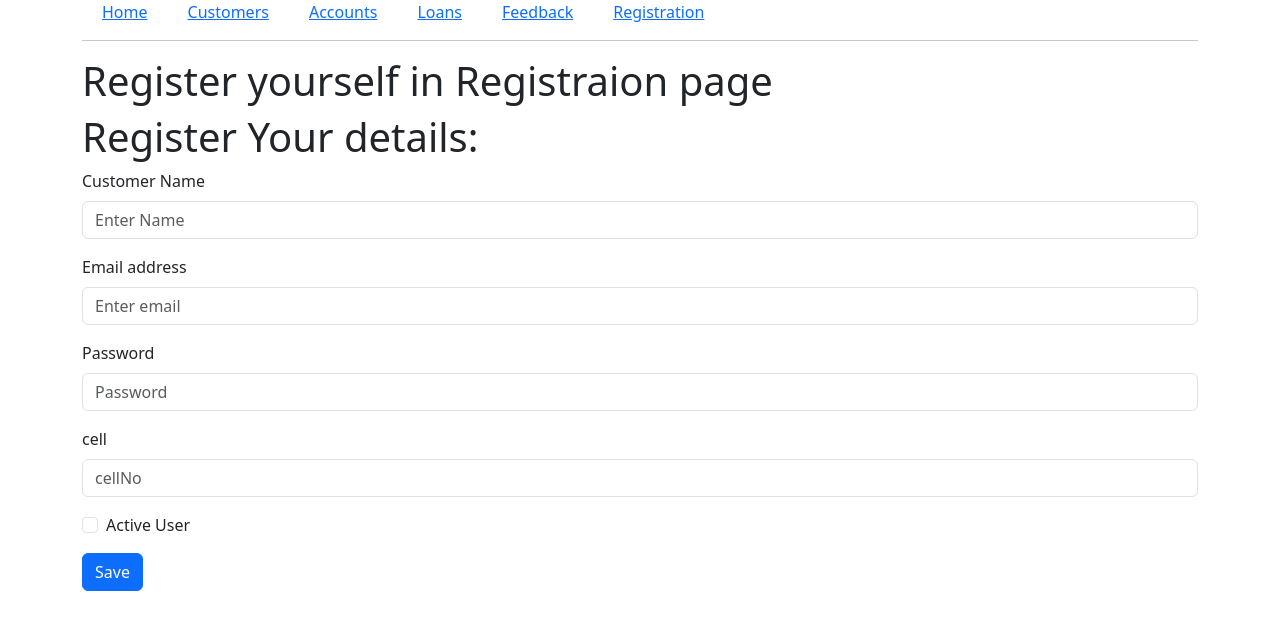
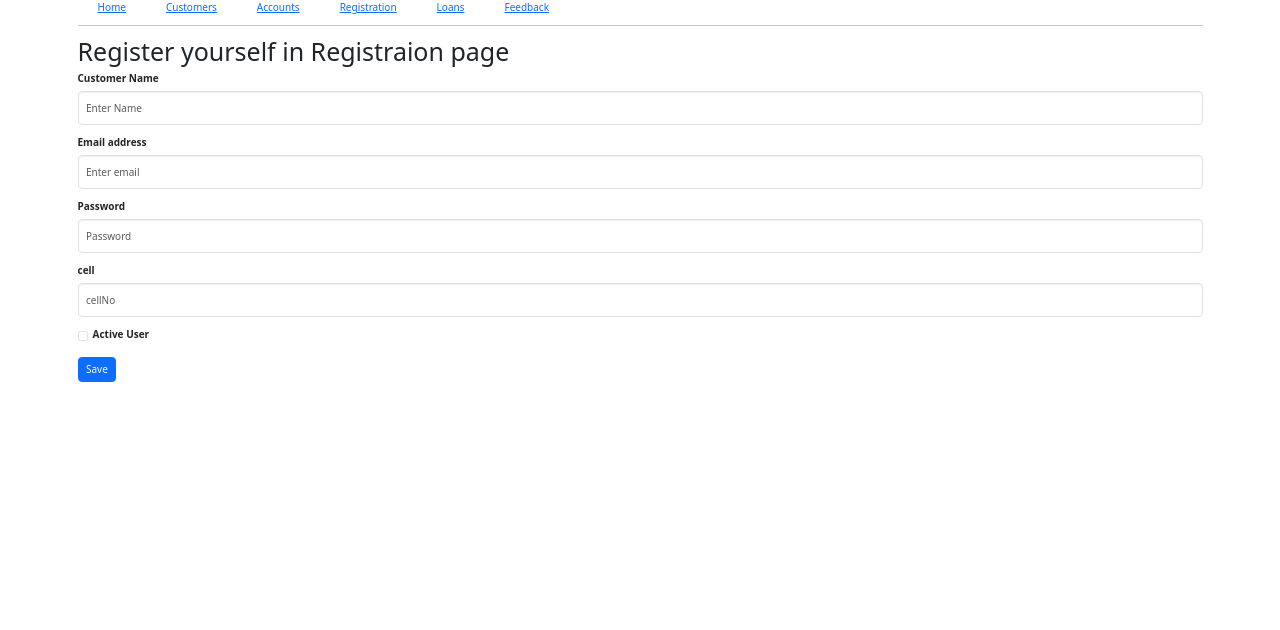
Before and after one commit to vijayanagalakshmi/react-client-web, a React (Create React App) app: page /Registration in a window 1280 px wide. Shown: the top 630 px of the page. Built offline with nearby package versions, Linux system fonts and the light colour scheme; no server answers.

Commit message:
bootstrap changes

```diff
--- a/public/index.html
+++ b/public/index.html
@@ -9,6 +9,7 @@
       name="description"
       content="Web site created using create-react-app"
     />
+    <link rel="stylesheet" href="https://maxcdn.bootstrapcdn.com/bootstrap/3.3.7/css/bootstrap.min.css">
     <link rel="apple-touch-icon" href="%PUBLIC_URL%/logo192.png" />
     <!--
       manifest.json provides metadata used when your web app is installed on a
--- a/src/App.js
+++ b/src/App.js
@@ -24,9 +24,10 @@ function App() {
           <Link to='/' className='Header'>Home</Link>
           <Link to='/customers' className='Header'>Customers</Link>
           <Link to='/accounts' className='Header'>Accounts</Link>
+          <Link to='/Registration' className='Header'>Registration</Link>
           <Link to='/loans' className='Header'>Loans</Link>
           <Link to='/feedback' className='Header'>Feedback</Link>
-          <Link to='/Registration' className='Header'>Registration</Link>
+
 
 
           </div>
--- a/src/pages/CustomersWithReducer.js
+++ b/src/pages/CustomersWithReducer.js
@@ -1,7 +1,7 @@
 import React, { useEffect, useReducer } from 'react';
 import axios from 'axios';
 import { Link } from 'react-router-dom';
-import { Col, Container, Row } from 'react-bootstrap'
+import { Col, Container, Row } from 'react-bootstrap';
 import NameWrapper from '../utils/NameWrapper';
 import NameComponent from './NameComponent'
 import Button from 'react-bootstrap/esm/Button';
--- a/src/pages/Registration.js
+++ b/src/pages/Registration.js
@@ -88,12 +88,13 @@ function Registration() {
     console.log('editCustomer => Customer: ', customer);
 
     await axios.put(`/api/customer/${customer._id}`, {
-      name: customer.cName,
+      cName: customer.cName,
       email: customer.email,
       password: customer.password,
+      cellNo: customer.cellNo,
       isActiveUser: customer.isActiveUser
     }).then((response) => {
-      console.log(response);
+      console.log('the new updated data',response);
     }).catch((error) => {
       console.log(error);
     });
@@ -104,9 +105,10 @@ const submitHandler = async (e) => {
   e.preventDefault();
   console.log('submitHandler=> User:', User);
   await axios.post('/api/customer/create', {
-    name: customer.cName,
+    cName: customer.cName,
     email: customer.email,
     password: customer.password,
+    cellNo: customer.cellNo,
     isActiveUser: customer.isActiveUser
   }).then((response) => {
     console.log(response);
@@ -119,32 +121,31 @@ return (
   <div>
     <Heading name='Registraion' />
     <Form onSubmit={submitHandler}>
-      <h1>Register Your details:</h1>
       <Form.Group className="mb-3" controlId="cName" >
         <Form.Label>Customer Name</Form.Label>
-        <Form.Control type="text" defaultValue={customer.cName} placeholder="Enter Name" onBlur={e => User.cName = e.target.value} />
+        <Form.Control type="text" defaultValue={customer.cName} placeholder="Enter Name" onBlur={e => customer.cName = e.target.value} />
       </Form.Group>
 
       <Form.Group className="mb-3" controlId="Email">
         <Form.Label>Email address</Form.Label>
-        <Form.Control type="email" defaultValue={customer.email} placeholder="Enter email" onBlur={e => User.email = e.target.value} />
+        <Form.Control type="email" defaultValue={customer.email} placeholder="Enter email" onBlur={e => customer.email = e.target.value} />
       </Form.Group>
 
 
       <Form.Group className="mb-3" controlId="Password">
         <Form.Label>Password</Form.Label>
-        <Form.Control type="password" defaultValue={customer.password} placeholder="Password" onBlur={e => User.password = e.target.value} />
+        <Form.Control type="password" defaultValue={customer.password} placeholder="Password" onBlur={e => customer.password = e.target.value} />
       </Form.Group>
 
       <Form.Group className="mb-3" controlId="cellNo">
         <Form.Label>cell</Form.Label>
-        <Form.Control type="number" defaultValue={customer.cellNo} placeholder="cellNo" onBlur={e => User.cellNo = e.target.value} />
+        <Form.Control type="number" defaultValue={customer.cellNo} placeholder="cellNo" onBlur={e => customer.cellNo = e.target.value} />
       </Form.Group>
 
 
 
       <Form.Group className="mb-3" controlId="ActiveUser">
-        <Form.Check type="checkbox" label="Active User" onBlur={e => User.isActiveUser = !User.isActiveUser} />
+        <Form.Check type="checkbox" label="Active User" onBlur={e => customer.isActiveUser = !customer.isActiveUser} />
       </Form.Group>
       {
         customer.cName ?
@@ -165,31 +166,3 @@ return (
 }
 
     export default Registration;
-
-
-
-
-
-
-
-
-
-/*const Registration = () => (
-    <form>
-
-        <div class="input-group mb-3">
-
-            <input type="text" class="form-control" placeholder="Username" aria-label="Username" aria-describedby="basic-addon1" />
-        </div>
-        <div class="input-group mb-3">
-
-            <input type="password" class="form-control" placeholder="enter your password" aria-label="Password" aria-describedby="basic-addon1" />
-        </div>
-        <div class="input-group mb-3">
-
-            <input type="text" class="form-control" placeholder="city name" aria-label="Password" aria-describedby="basic-addon1" />
-        </div>
-    </form>
-)
-
-export default Registration;*/
```
